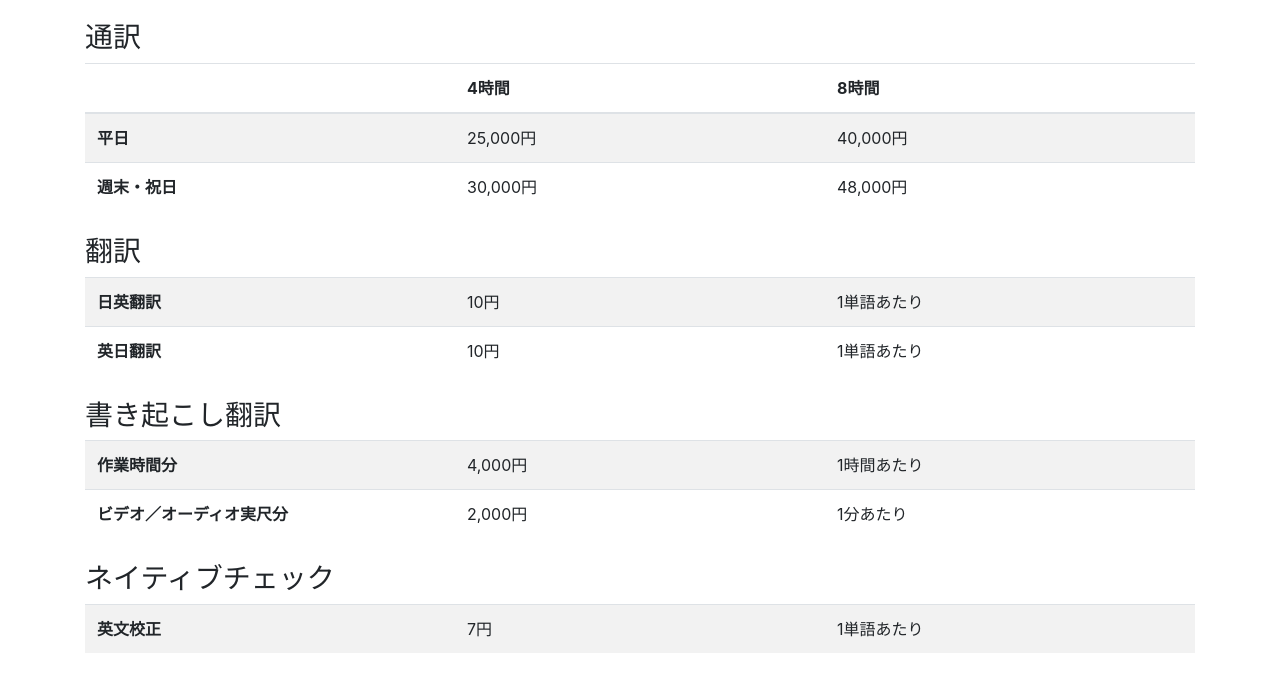
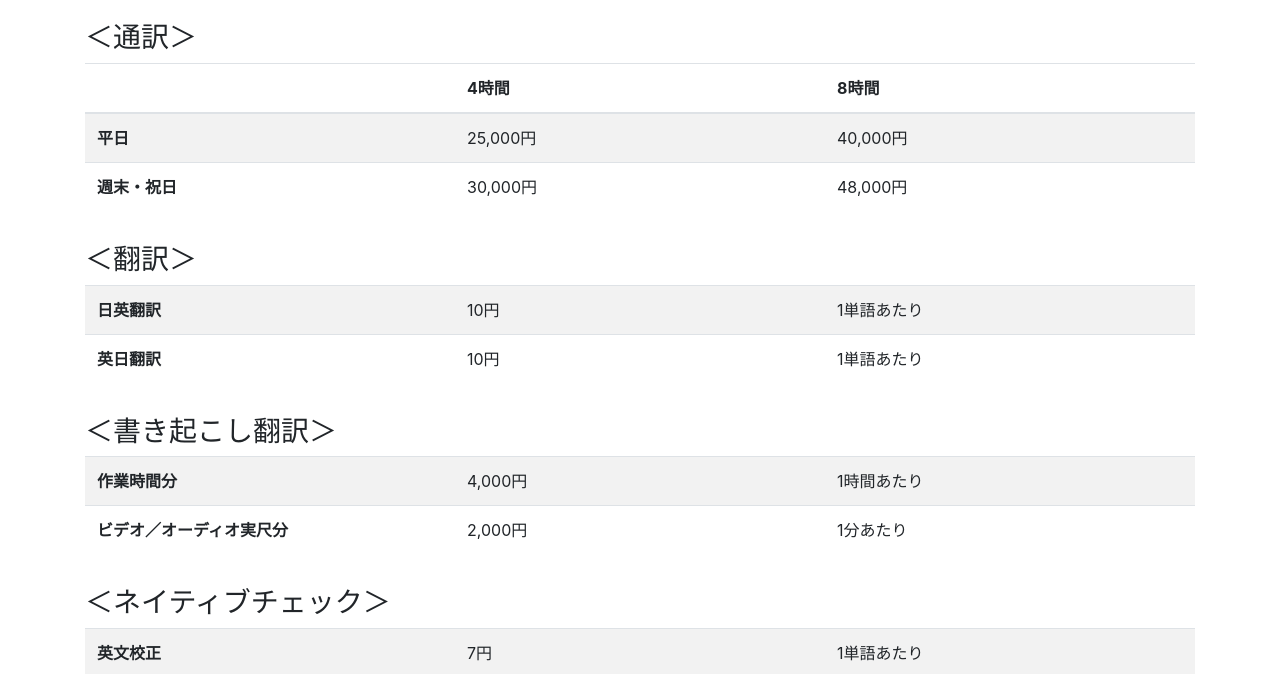
Before and after one commit to reinasuzuki-zd3f07/russelgoodal, a website: page assets/contact.html in a window 1280 px wide. Shown: the part 150-824 px from the top of the page. Drawn offline with nearby package versions, Linux system fonts and the light colour scheme; files that its build step writes are made by us from their sources; files whose address does not match are found by name.

Commit message:
add brakets on h3 contact.html

```diff
--- a/assets/contact.html
+++ b/assets/contact.html
@@ -2,7 +2,7 @@
 <html lang="ja">
 <head>
 	<meta charset="UTF-8">
-	<title>Works | Russel Goodal</title>
+	<title>Contact | Russel Goodal</title>
 	<meta name="viewport" content="width=device-width, initial-scale=1.0">
 	<link rel="stylesheet" href="https://maxcdn.bootstrapcdn.com/font-awesome/4.6.2/css/font-awesome.min.css"/>
 	<link rel="stylesheet" href="https://stackpath.bootstrapcdn.com/bootstrap/4.2.1/css/bootstrap.min.css" integrity="sha384-GJzZqFGwb1QTTN6wy59ffF1BuGJpLSa9DkKMp0DgiMDm4iYMj70gZWKYbI706tWS" crossorigin="anonymous">
@@ -50,7 +50,7 @@
 				<div class="cover">
 				<article>
 					<h2>Price list</h2>
-					<h3>通訳</h3>
+					<h3>＜通訳＞</h3>
 					<table class="table table-striped">
 					  <thead>
 					    <tr>
@@ -72,15 +72,8 @@
 					    </tr>
 					  </tbody>
 					</table>
-					<h3>翻訳</h3>
+					<h3>＜翻訳＞</h3>
 					<table class="table table-striped">
-					  <!-- <thead>
-					    <tr>
-					      <th scope="col"></th>
-					      <th scope="col">4時間</th>
-					      <th scope="col">8時間</th>
-					    </tr>
-					  </thead> -->
 					  <tbody>
 					    <tr>
 					      <th class="something" scope="row">日英翻訳</th>
@@ -94,15 +87,8 @@
 					    </tr>
 					  </tbody>
 					</table>
-					<h3>書き起こし翻訳</h3>
+					<h3>＜書き起こし翻訳＞</h3>
 					<table class="table table-striped">
-					  <!-- <thead>
-					    <tr>
-					      <th scope="col"></th>
-					      <th scope="col">4時間</th>
-					      <th scope="col">8時間</th>
-					    </tr>
-					  </thead> -->
 					  <tbody>
 					    <tr>
 					      <th class="something" scope="row">作業時間分</th>
@@ -116,15 +102,8 @@
 					    </tr>
 					  </tbody>
 					</table>
-					<h3>ネイティブチェック</h3>
+					<h3>＜ネイティブチェック＞</h3>
 					<table class="table table-striped">
-					  <!-- <thead>
-					    <tr>
-					      <th scope="col"></th>
-					      <th scope="col">4時間</th>
-					      <th scope="col">8時間</th>
-					    </tr>
-					  </thead> -->
 					  <tbody>
 					    <tr>
 					      <th class="something" scope="row">英文校正</th>
@@ -156,7 +135,8 @@
 				<p><label>お問い合わせ内容（※）<br>
 				<textarea name="comment" required></textarea></label></p>
 				<p><input type="submit" value="送信"></p>
-			</form>
+				</form>
+				</article>
 				</div>
 			</div>
 		</main>
--- a/assets/scss/style.scss
+++ b/assets/scss/style.scss
@@ -129,7 +129,7 @@ input[type="submit"] {
 }
 
 .table {
-	margin-bottom: 1.5rem;
+	margin-bottom: 2rem;
 }
 
 th,td {
```
Also changed, not shown: html/contact.html (+7 -27 lines), html/css/style.css.
